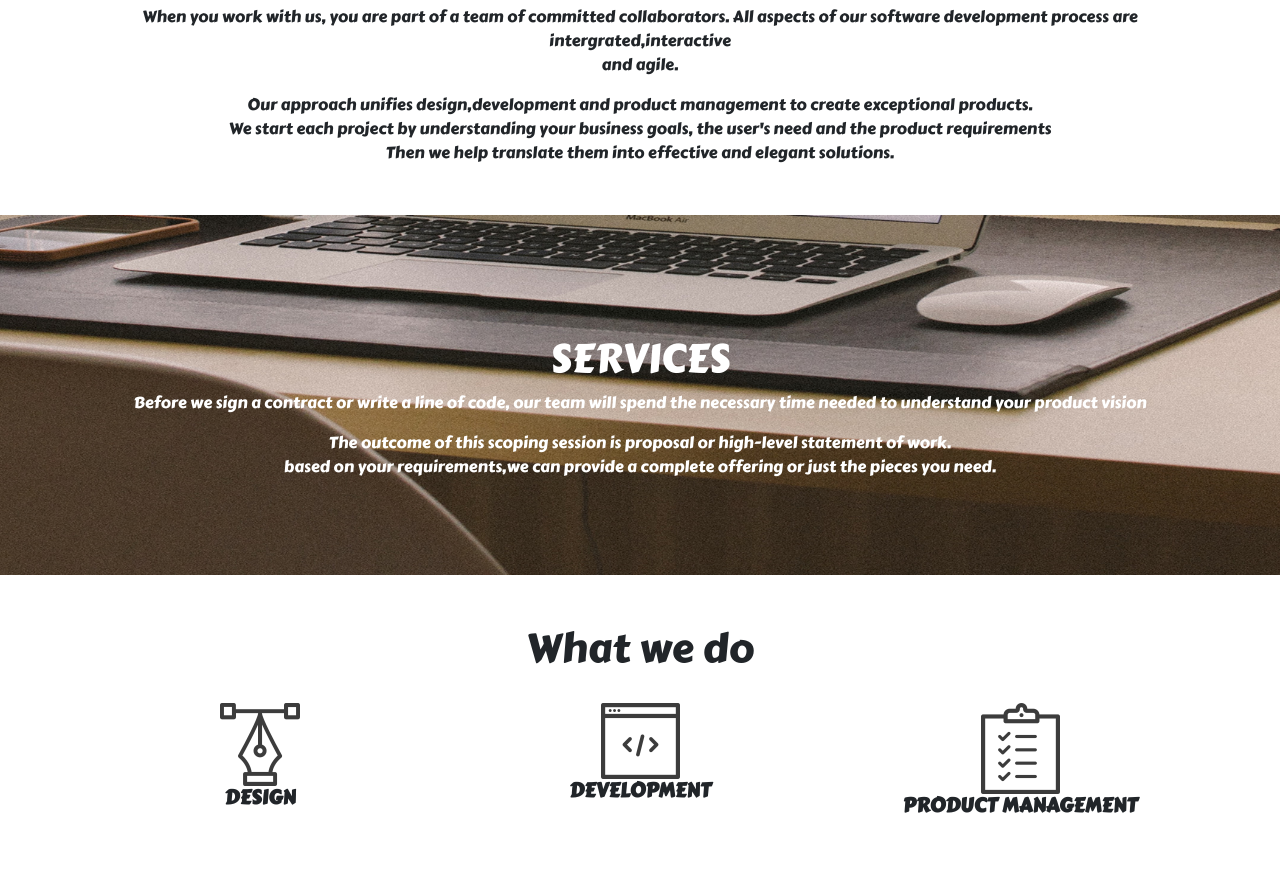
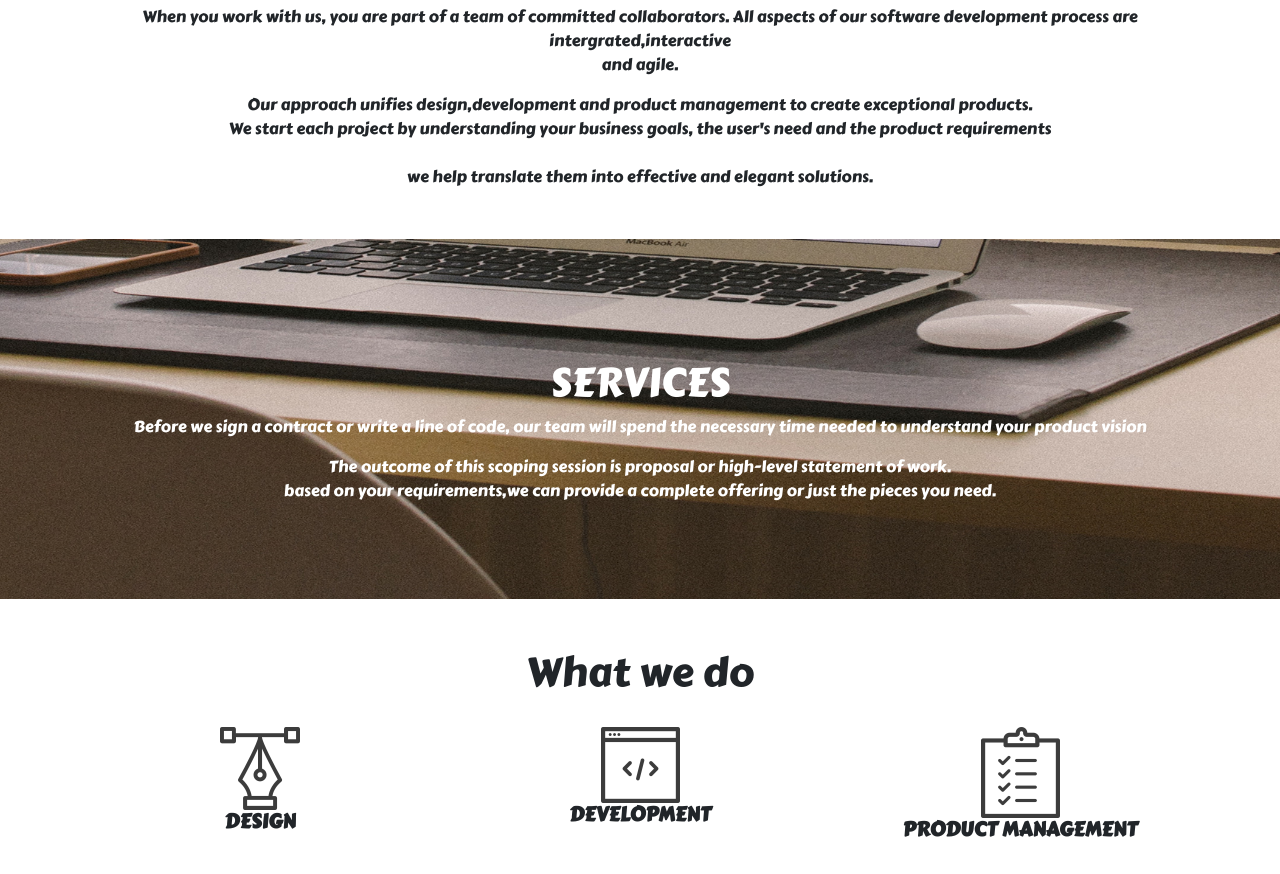
Before and after one commit to levy-jpg/Delani-Studio, a plain HTML site: page index.html in a window 1280 px wide. Shown: the part 888-1762 px from the top of the page. Drawn offline with nearby package versions, Linux system fonts and the light colour scheme; a web font is replaced by a local one.

Commit message:
Fixed error

```diff
--- a/index.html
+++ b/index.html
@@ -28,7 +28,7 @@
             <p class="fontsize">Our approach unifies design,development and product management to create
                 exceptional
                 products.<br>We start each project by understanding your business goals, the user's need and the
-                product requirements<br>Then we help translate them into effective and elegant solutions.
+                product requirements<br><br> we help translate them into effective and elegant solutions.<br>
             </p>
         </div>
     </div>
```
Also changed, not shown: 2 other files.
